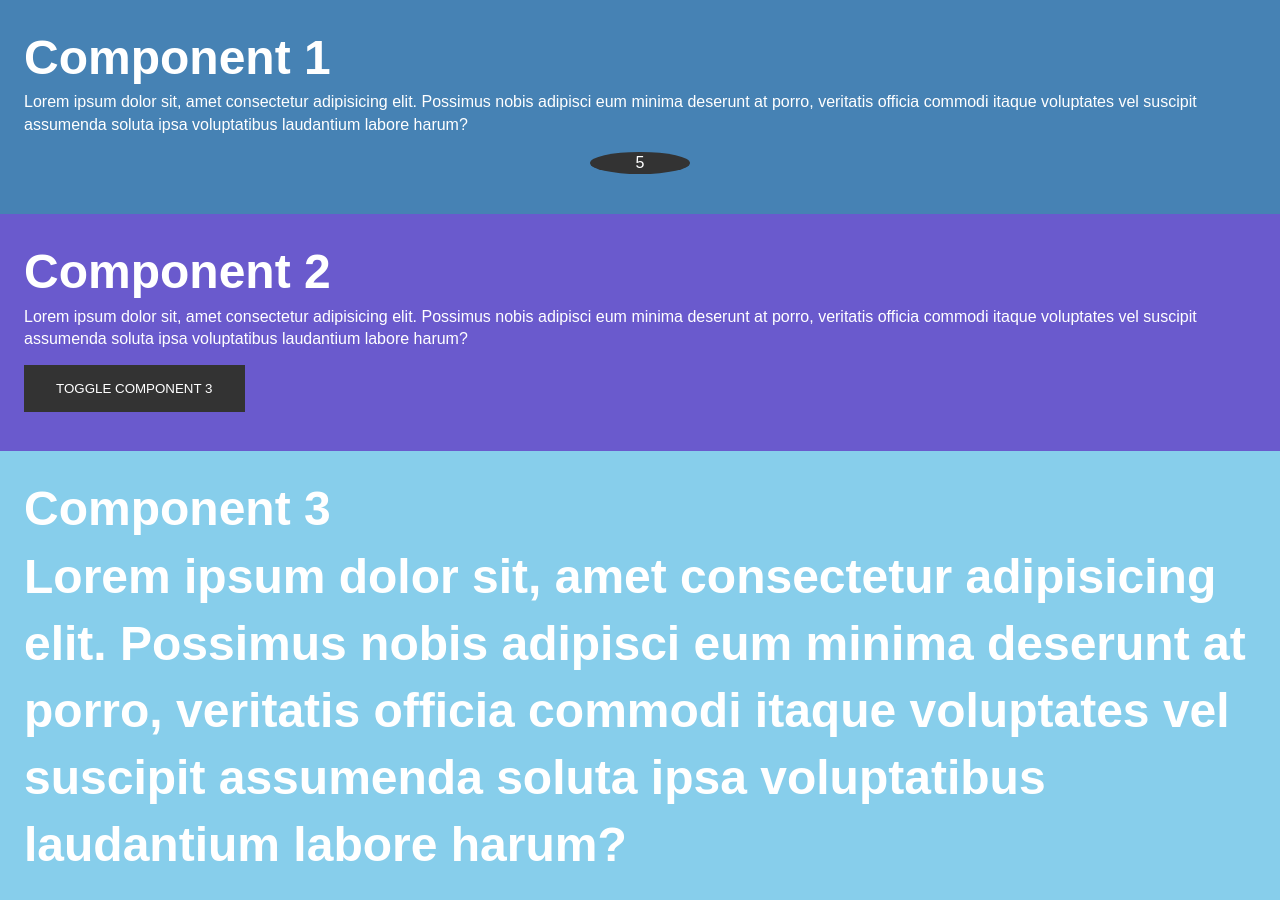
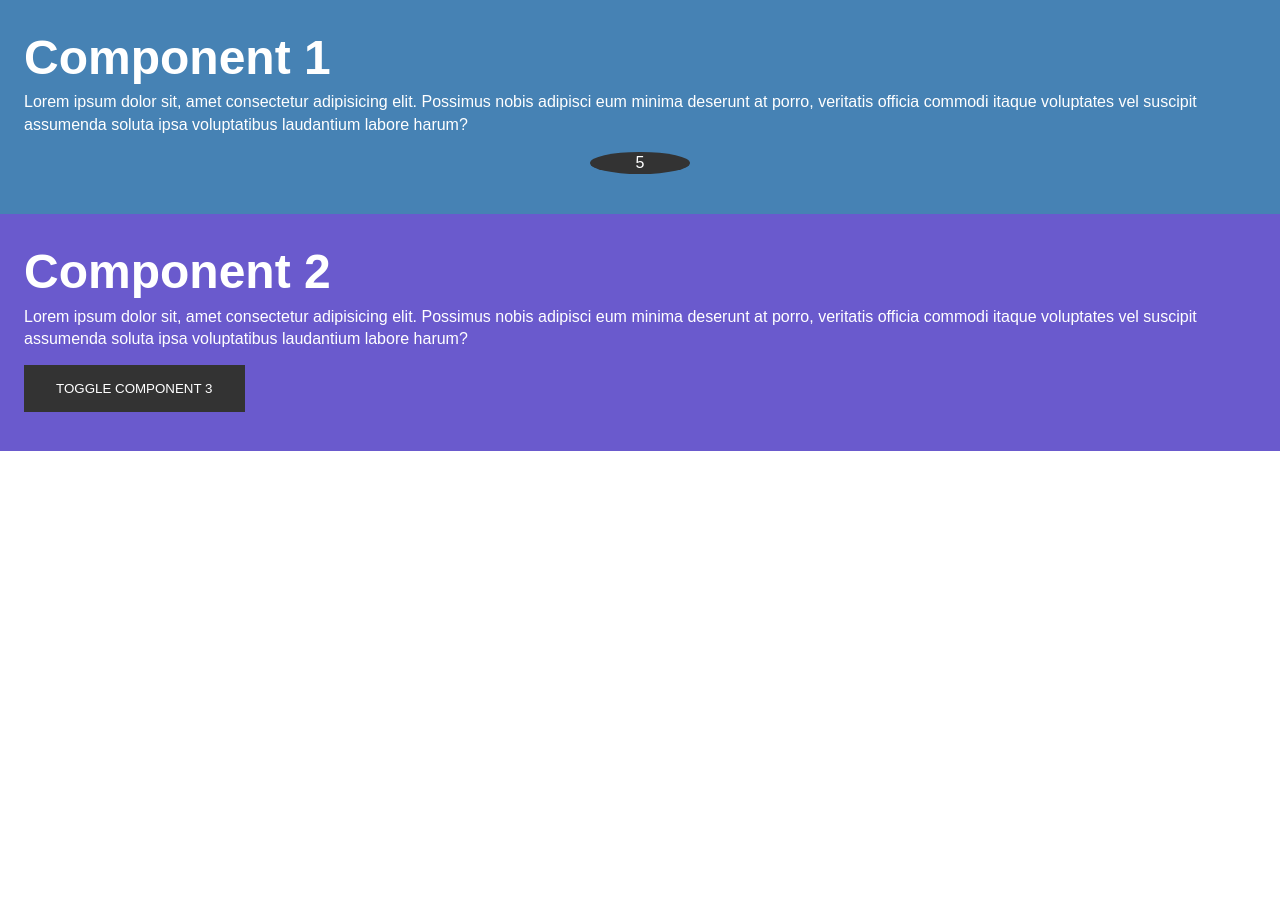
Before and after one commit to ZoeyF75/react-spring-animations, a React (Create React App) app: page / in a window 1280 px wide. After the commit the page ends 800 px from the top, so only its background shows below. Built offline with nearby package versions, Linux system fonts and the light colour scheme.

Commit message:
toggle button working with fade

```diff
--- a/src/App.js
+++ b/src/App.js
@@ -5,7 +5,7 @@ import Component1 from './components/Component1';
 import Component2 from './components/Component2';
 import Component3 from './components/Component3';
 
-function Text() {
+function Component3Effect() {
   const props = useSpring({
     to: { opacity: 1 },
     from: { opacity: 0 },
@@ -31,7 +31,7 @@ class App extends Component {
       <div className="App">
         <Component1 />
         <Component2 toggle={this.toggle} />
-        <Text />
+        { this.state.showComponent3 ? <Component3Effect /> : console.log("no show")  }
       </div>
     );
   }
```
